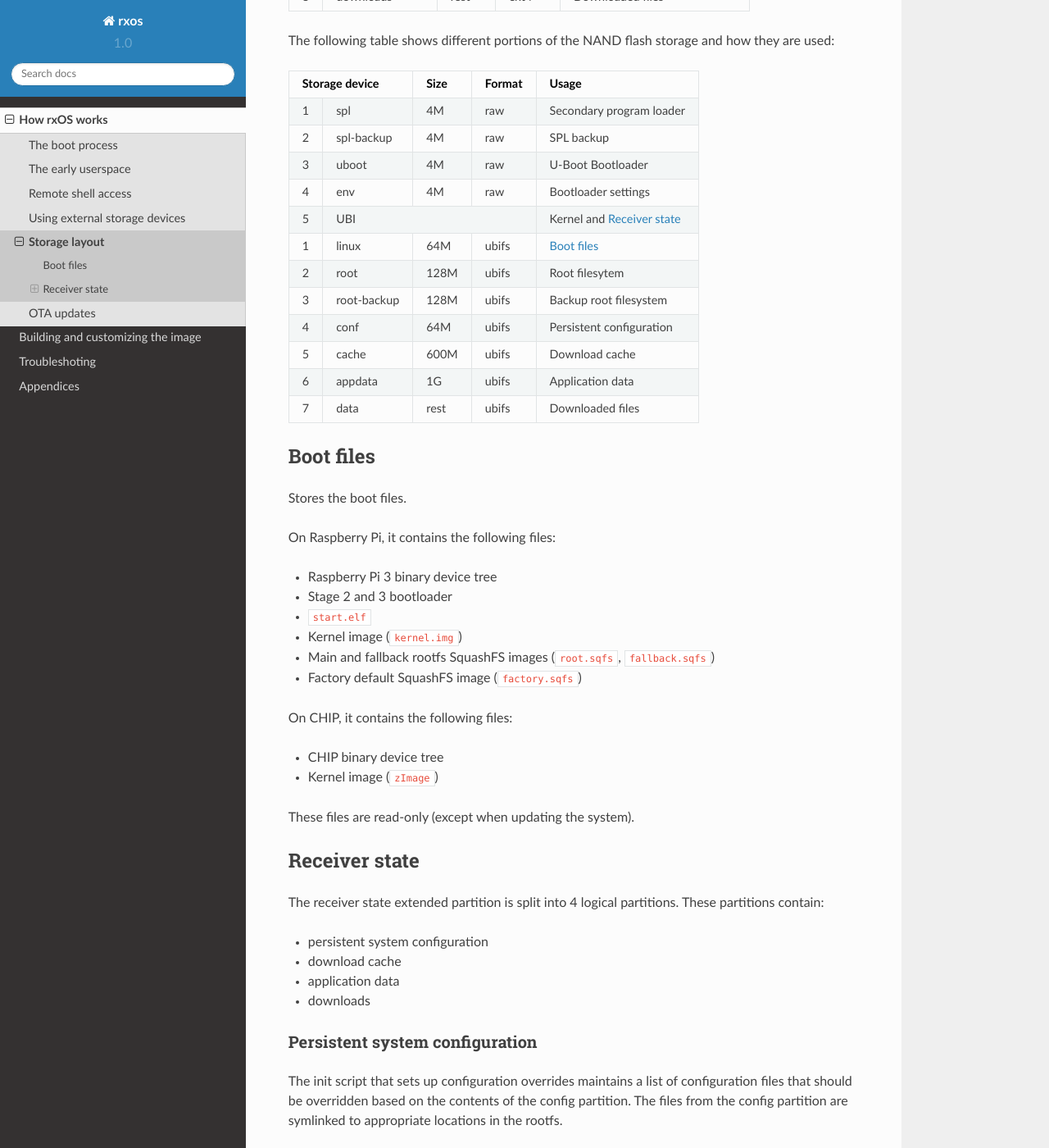
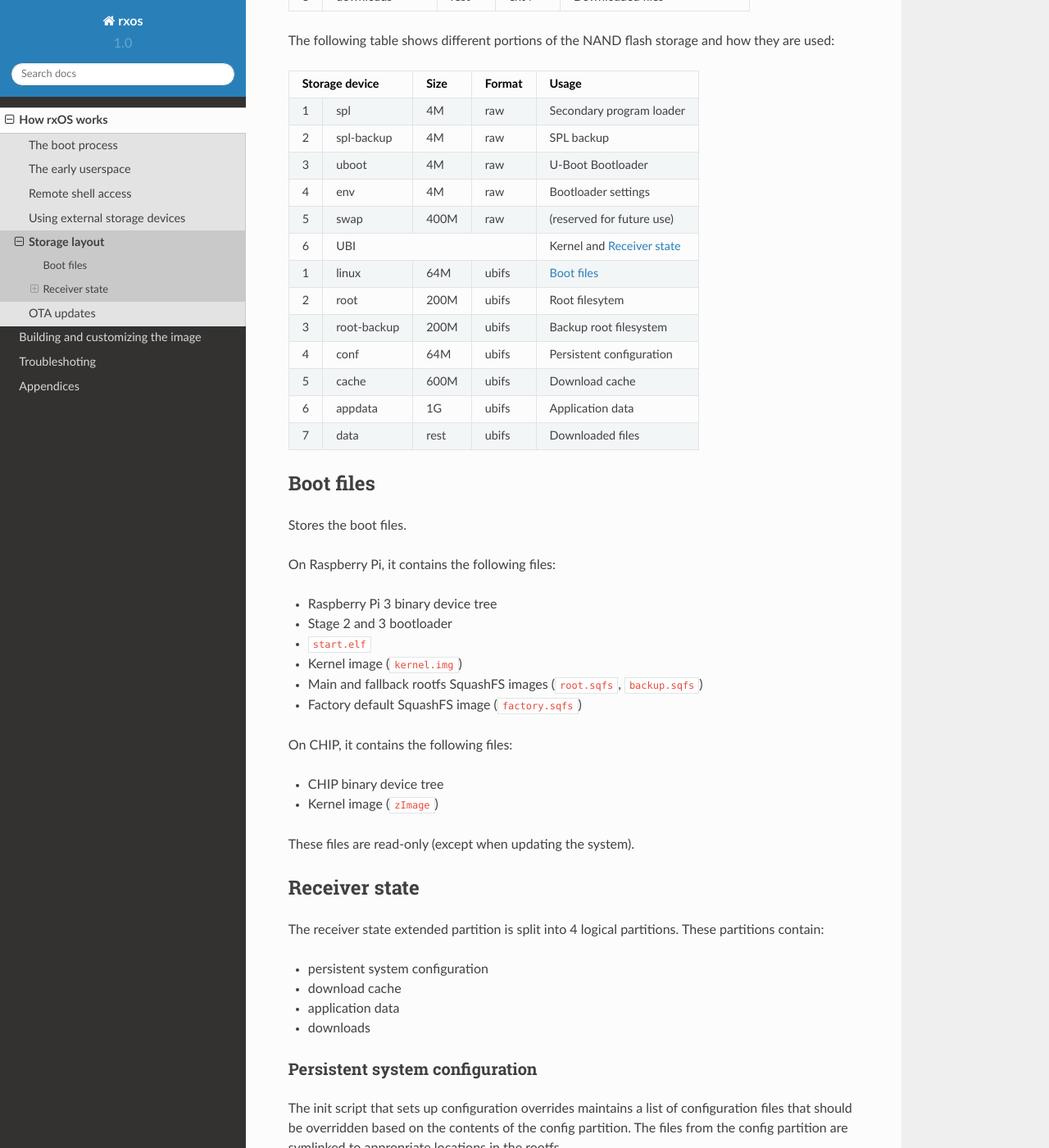
Before and after one commit to amasloub/rxOS, a Sphinx documentation site: the page built from docs/source/how_it_works/storage_layout.rst, in a window 1280 px wide and 1400 px high, scrolled down 594 px. Shown: the whole window at 82% size. Built offline with Sphinx 7.4.7 and the Read the Docs theme 2.0.0, drawn with Linux system fonts in a browser that asks for light colours.

Commit message:
Future-proofing partitions and volumes
This patch modifies partitions and volumes to increase their capacities in
anticipation for larger storage/RAM requirements in near future. An unused swap
MTD partition has been added and the rootfs UBI volumes have been bumped to
200MB each.

The documentation has been updated to reflect these changes.

Signed-off-by: Branko Vukelic <branko@outernet.is>

```diff
--- a/docs/source/how_it_works/storage_layout.rst
+++ b/docs/source/how_it_works/storage_layout.rst
@@ -41,13 +41,15 @@ they are used:
 +---+-------------------+-------+-----------+---------------------------------+
 | 4 | env               | 4M    | raw       | Bootloader settings             |
 +---+-------------------+-------+-----------+---------------------------------+
-| 5 | UBI                                   | Kernel and `Receiver state`_    |
+| 5 | swap              | 400M  | raw       | (reserved for future use)       |
++---+-------------------+-------+-----------+---------------------------------+
+| 6 | UBI                                   | Kernel and `Receiver state`_    |
 +---+-------------------+-------+-----------+---------------------------------+
 | 1 | linux             | 64M   | ubifs     | `Boot files`_                   |
 +---+-------------------+-------+-----------+---------------------------------+
-| 2 | root              | 128M  | ubifs     | Root filesytem                  |
+| 2 | root              | 200M  | ubifs     | Root filesytem                  |
 +---+-------------------+-------+-----------+---------------------------------+
-| 3 | root-backup       | 128M  | ubifs     | Backup root filesystem          |
+| 3 | root-backup       | 200M  | ubifs     | Backup root filesystem          |
 +---+-------------------+-------+-----------+---------------------------------+
 | 4 | conf              | 64M   | ubifs     | Persistent configuration        |
 +---+-------------------+-------+-----------+---------------------------------+
@@ -70,7 +72,7 @@ On Raspberry Pi, it contains the following files:
 - Stage 2 and 3 bootloader
 - ``start.elf``
 - Kernel image (``kernel.img``)
-- Main and fallback rootfs SquashFS images (``root.sqfs``, ``fallback.sqfs``)
+- Main and fallback rootfs SquashFS images (``root.sqfs``, ``backup.sqfs``)
 - Factory default SquashFS image (``factory.sqfs``)
 
 On CHIP, it contains the following files:
--- a/rxos/local/ubi-image/src/ubinize.cfg
+++ b/rxos/local/ubi-image/src/ubinize.cfg
@@ -11,7 +11,7 @@ mode=ubi
 image=BINARIES_DIR/rootfs.ubifs
 vol_name=root
 vol_id=2
-vol_size=128MiB
+vol_size=200MiB
 vol_type=dynamic
 
 [backup]
@@ -19,7 +19,7 @@ mode=ubi
 image=BINARIES_DIR/rootfs.ubifs
 vol_name=root-backup
 vol_id=3
-vol_size=128MiB
+vol_size=200MiB
 vol_type=dynamic
 
 [conf]
```
Also changed, not shown: 1 other file.
